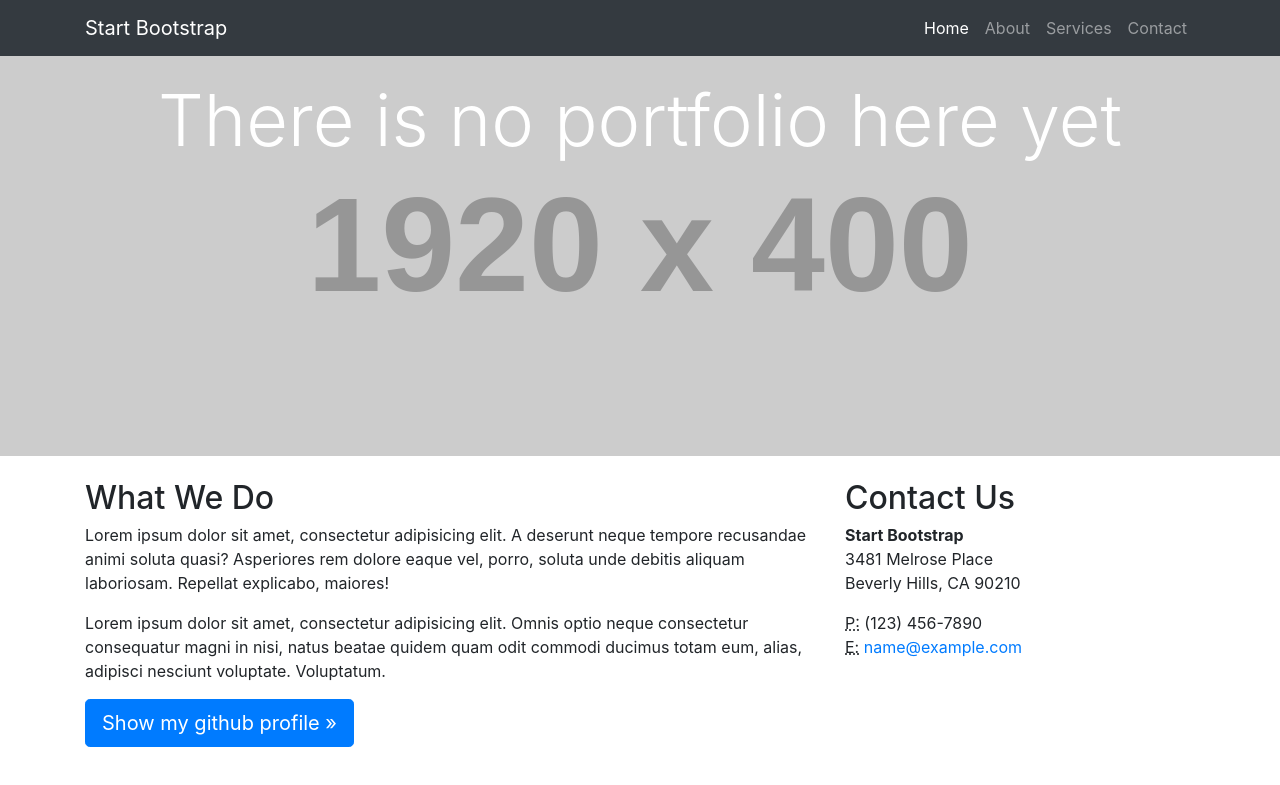
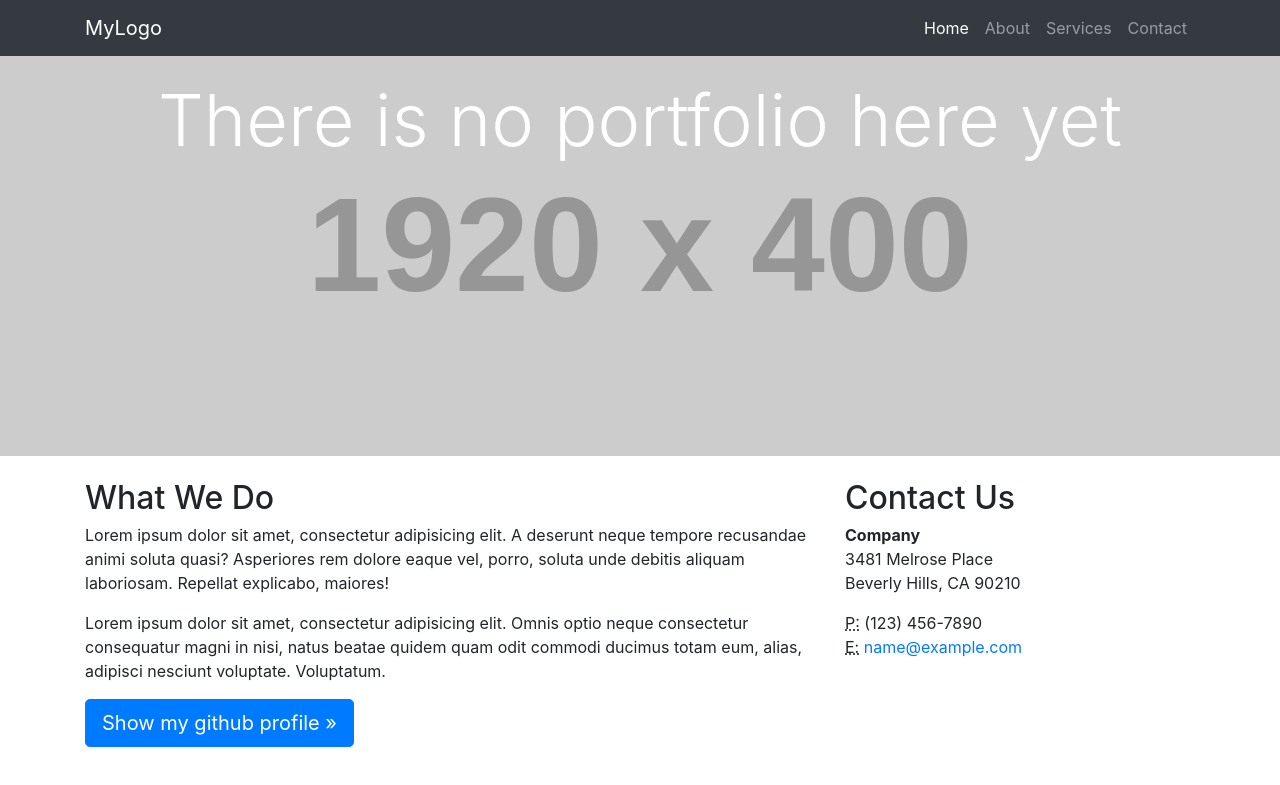
Before and after one commit to vladzasoba/vladzasoba.github.io, a plain HTML site: page index.html in a window 1280 px wide. Shown: the top 785 px of the page. Drawn offline with Linux system fonts and the light colour scheme; placeholder pictures from the web are drawn by us.

Commit message:
init commit

```diff
--- a/index.html
+++ b/index.html
@@ -23,7 +23,7 @@
     <!-- Navigation -->
     <nav class="navbar navbar-expand-lg navbar-dark bg-dark fixed-top">
       <div class="container">
-        <a class="navbar-brand" href="#">Start Bootstrap</a>
+        <a class="navbar-brand" href="#">MyLogo</a>
         <button class="navbar-toggler" type="button" data-toggle="collapse" data-target="#navbarResponsive" aria-controls="navbarResponsive" aria-expanded="false" aria-label="Toggle navigation">
           <span class="navbar-toggler-icon"></span>
         </button>
@@ -74,7 +74,7 @@
         <div class="col-sm-4">
           <h2 class="mt-4">Contact Us</h2>
           <address>
-            <strong>Start Bootstrap</strong>
+            <strong>Company</strong>
             <br>3481 Melrose Place
             <br>Beverly Hills, CA 90210
             <br>
```
